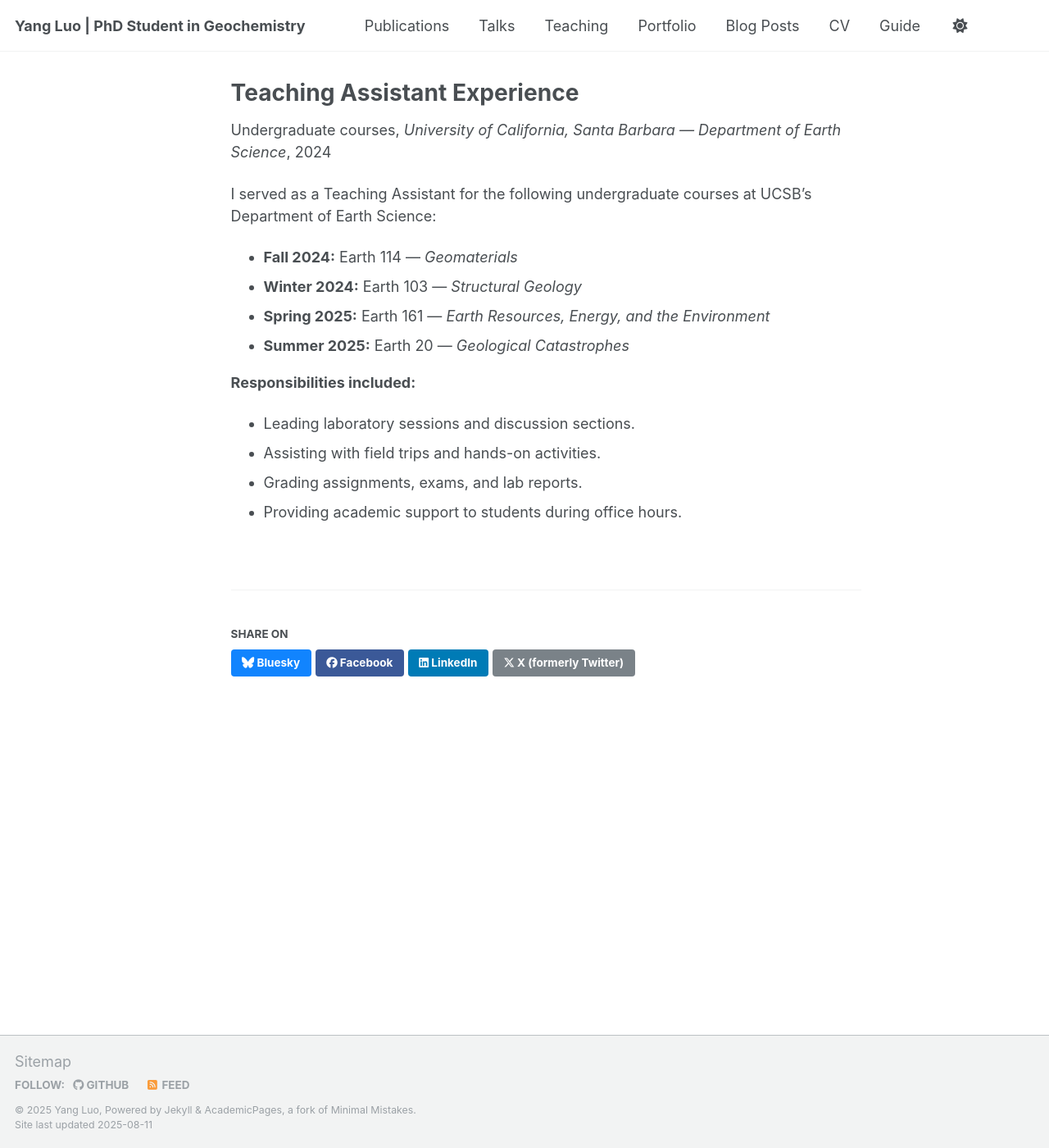
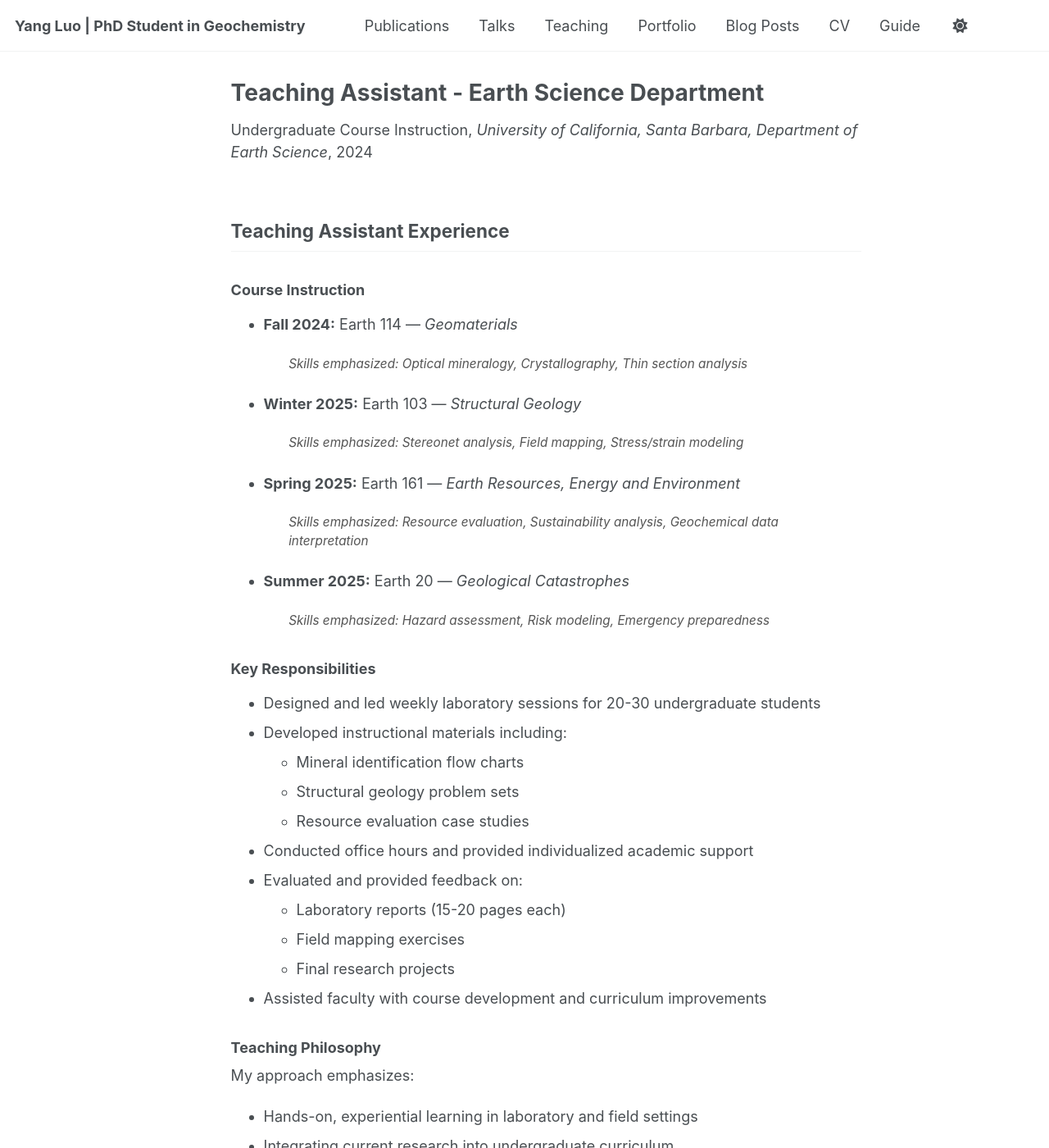
Before and after one commit to yangluo-geol/yangluo-geol.github.io, a Jekyll site: the page built from _teaching/2024-2025-ucsb-ta.md, in a window 1280 px wide and 1400 px high. Shown: the whole window at 82% size. Built offline with Jekyll 4.4.1, drawn with Linux system fonts in a browser that asks for light colours; a script that is not in the unit is left out; some of the changed text lies outside the part shown.

Commit message:
Update 2024-2025-ucsb-ta.md

```diff
--- a/_teaching/2024-2025-ucsb-ta.md
+++ b/_teaching/2024-2025-ucsb-ta.md
@@ -1,23 +1,68 @@
 ---
-title: "Teaching Assistant Experience"
+title: "Teaching Assistant - Earth Science Department"
 collection: teaching
-type: "Undergraduate courses"
+type: "Undergraduate Course Instruction"
 permalink: /teaching/2024-2025-ucsb-ta
-venue: "University of California, Santa Barbara — Department of Earth Science"
+venue: "University of California, Santa Barbara, Department of Earth Science"
 date: 2024-09-22
-daterange: "2024-09 to present"
-location: "Santa Barbara, CA, USA"
+daterange: "September 2024 - Present"
+location: "Santa Barbara, California"
+course_list:
+  - code: "Earth 114"
+    name: "Geomaterials"
+    term: "Fall 2024"
+    skills: ["Optical mineralogy", "Crystallography", "Thin section analysis"]
+  - code: "Earth 103"
+    name: "Structural Geology"
+    term: "Winter 2025"
+    skills: ["Stereonet analysis", "Field mapping", "Stress/strain modeling"]
+  - code: "Earth 161"
+    name: "Earth Resources, Energy and Environment"
+    term: "Spring 2025"
+    skills: ["Resource evaluation", "Sustainability analysis", "Geochemical data interpretation"]
+  - code: "Earth 20"
+    name: "Geological Catastrophes"
+    term: "Summer 2025"
+    skills: ["Hazard assessment", "Risk modeling", "Emergency preparedness"]
 ---
 
-I served as a Teaching Assistant for the following undergraduate courses at UCSB’s Department of Earth Science:
+## Teaching Assistant Experience
 
-- **Fall 2024:** Earth 114 — *Geomaterials*
-- **Winter 2024:** Earth 103 — *Structural Geology*
-- **Spring 2025:** Earth 161 — *Earth Resources, Energy, and the Environment*
-- **Summer 2025:** Earth 20 — *Geological Catastrophes*
+### Course Instruction
+{% for course in page.course_list %}
+- **{{ course.term }}:** {{ course.code }} — *{{ course.name }}*
+  {% if course.skills %}
+  <span class="course-skills">Skills emphasized: {{ course.skills | join: ", " }}</span>
+  {% endif %}
+{% endfor %}
 
-**Responsibilities included:**
-- Leading laboratory sessions and discussion sections.
-- Assisting with field trips and hands-on activities.
-- Grading assignments, exams, and lab reports.
-- Providing academic support to students during office hours.
+### Key Responsibilities
+- Designed and led weekly laboratory sessions for 20-30 undergraduate students
+- Developed instructional materials including:
+  - Mineral identification flow charts
+  - Structural geology problem sets
+  - Resource evaluation case studies
+- Conducted office hours and provided individualized academic support
+- Evaluated and provided feedback on:
+  - Laboratory reports (15-20 pages each)
+  - Field mapping exercises
+  - Final research projects
+- Assisted faculty with course development and curriculum improvements
+
+### Teaching Philosophy
+My approach emphasizes:
+- Hands-on, experiential learning in laboratory and field settings
+- Integrating current research into undergraduate curriculum
+- Developing quantitative and analytical skills through geoscience applications
+- Fostering inclusive learning environments
+
+<style>
+.course-skills {
+    display: block;
+    font-size: 0.85em;
+    color: #555;
+    margin-left: 2em;
+    margin-top: 0.25em;
+    font-style: italic;
+}
+</style>
```
